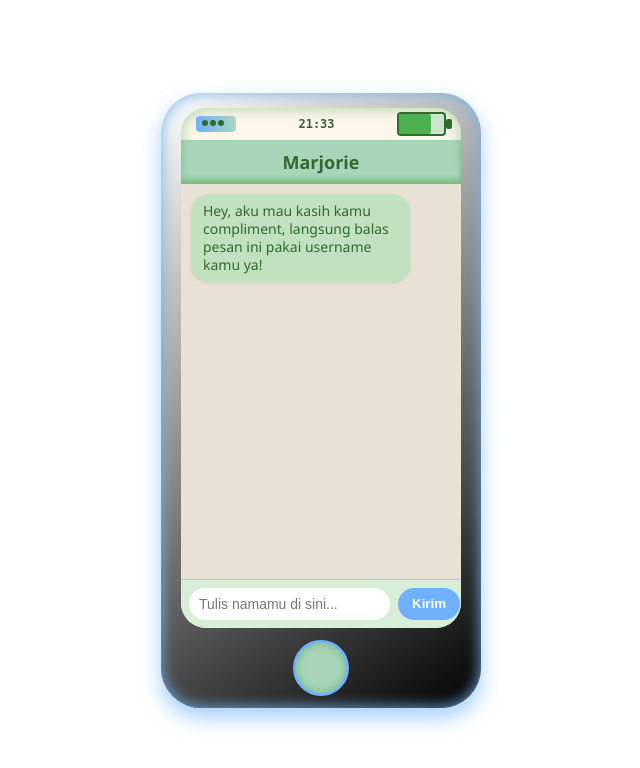
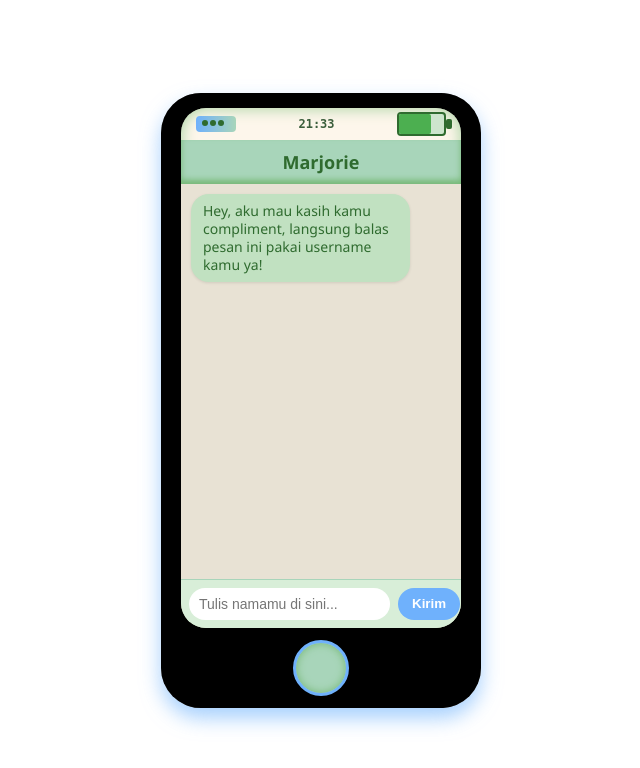
Before and after one commit to 307temporaryredirect/compliments, a Flask app: page / in a window 1280 px wide. Shown: the top 768 px of the page, without its empty margins (319-959 px from the left). Run offline with Flask 3, Linux system fonts and the light colour scheme.

Commit message:
Update style.css

```diff
--- a/static/css/style.css
+++ b/static/css/style.css
@@ -9,11 +9,11 @@ body {
 }
 
 .phone-frame {
-  background: linear-gradient(145deg, #ffffff, #000000);
+  background: linear-gradient(145deg, #000000, #000000);
   border-radius: 40px;
   width: 320px;
   height: 565px;
-  box-shadow: inset 0 0 15px #74b1eb, 0 10px 20px rgba(107, 176, 252, 0.6);
+  box-shadow: inset 0 0 15px #000000, 0 10px 20px rgba(107, 176, 252, 0.6);
   display: flex;
   flex-direction: column;
   align-items: center;
```
